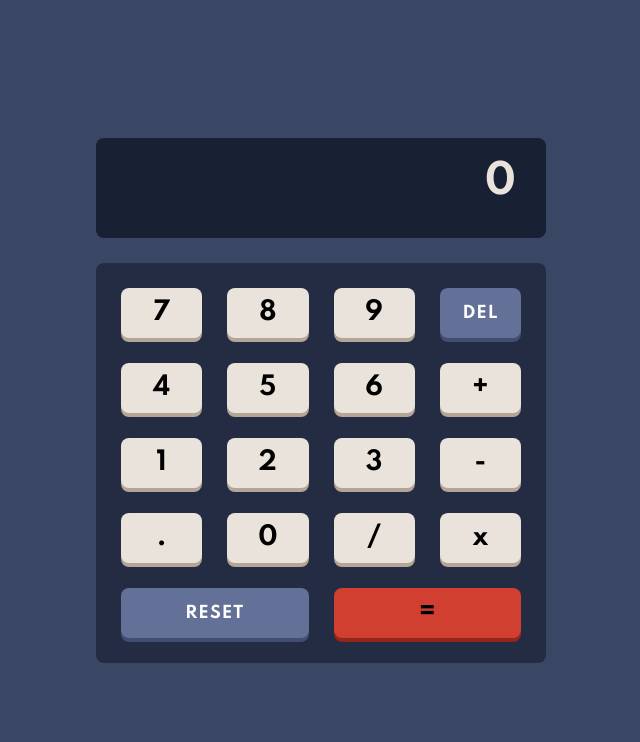
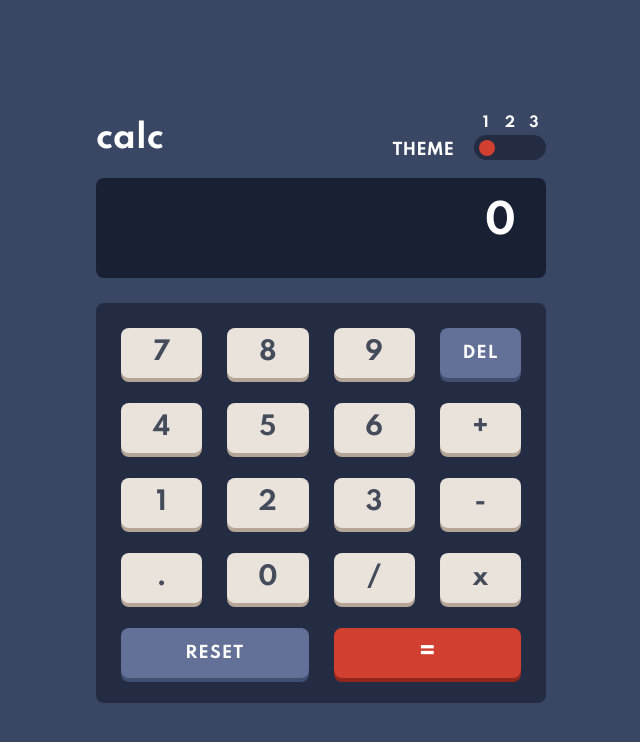
Before and after one commit to cjosue15/calculator-app-main, a plain HTML site: page index.html in a window 1280 px wide. Shown: the whole page, without its empty margins (319-959 px from the left). Drawn offline with Linux system fonts and the light colour scheme.

Commit message:
se termino

```diff
--- a/css/main.css
+++ b/css/main.css
@@ -15,6 +15,77 @@
 
   --key-background-orange: hsl(30, 25%, 89%);
   --key-shadow-orange: hsl(28, 16%, 65%);
+
+  /*text*/
+  --operation-color: hsl(221, 14%, 31%);
+  --key-color: #ffffff;
+}
+
+body.theme-1 {
+  /* THEME 1 */
+  --toggle-keypad-background: hsl(223, 31%, 20%);
+  --screen-background: hsl(224, 36%, 15%);
+  --main-background: hsl(222, 26%, 31%);
+
+  /* keys */
+  --key-background-blue: hsl(225, 21%, 49%);
+  --key-shadow-blue: hsl(224, 28%, 35%);
+
+  --key-background-toggle: hsl(6, 63%, 50%);
+  --key-shadow: hsl(6, 70%, 34%);
+
+  --key-background-orange: hsl(30, 25%, 89%);
+  --key-shadow-orange: hsl(28, 16%, 65%);
+
+  /*text*/
+  --operation-color: hsl(221, 14%, 31%);
+  --key-color: #ffffff;
+}
+
+body.theme-2 {
+  /* THEME 1 */
+  --toggle-keypad-background: hsl(0, 5%, 81%);
+  --screen-background: hsl(0, 0%, 93%);
+  --main-background: hsl(0, 0%, 90%);
+
+  /* keys */
+  --key-background-blue: hsl(185, 42%, 37%);
+  --key-shadow-blue: hsl(185, 58%, 25%);
+
+  --key-background-toggle: hsl(25, 98%, 40%);
+  --key-shadow: hsl(25, 99%, 27%);
+
+  --key-background-orange: hsl(45, 7%, 89%);
+  --key-shadow-orange: hsl(35, 11%, 61%);
+
+  /*text*/
+  --operation-color: hsl(60, 10%, 19%);
+  --key-color: hsl(0, 0, 100%);
+}
+
+body.theme-3 {
+  /* THEME 1 */
+  --toggle-keypad-background: hsl(268, 71%, 12%);
+  --screen-background: hsl(268, 71%, 12%);
+  --main-background: hsl(268, 75%, 9%);
+
+  /* keys */
+  --key-background-blue: hsl(281, 89%, 26%);
+  --key-shadow-blue: hsl(285, 91%, 52%);
+
+  --key-background-toggle: hsl(176, 100%, 44%);
+  --key-shadow: hsl(177, 92%, 70%);
+
+  --key-background-orange: hsl(268, 47%, 21%);
+  --key-shadow-orange: hsl(290, 70%, 36%);
+
+  /*text*/
+  --operation-color: hsl(52, 100%, 62%);
+  --key-color: hsl(52, 100%, 62%);
+}
+
+* {
+  transition: all 0.2s ease-in;
 }
 
 body {
@@ -27,6 +98,87 @@ body {
   align-items: center;
 }
 
+.header {
+  display: flex;
+  justify-content: space-between;
+  align-items: center;
+}
+
+.header h1 {
+  color: var(--key-color);
+}
+
+.header .switch {
+  width: 72px;
+  height: 45px;
+  position: relative;
+  display: flex;
+  justify-content: center;
+  align-items: center;
+}
+
+.content-switch {
+  display: flex;
+  flex-direction: row;
+  align-items: flex-end;
+}
+
+.content-switch span {
+  margin-right: 20px;
+  color: var(--key-color);
+}
+
+.switch label {
+  width: 100%;
+  height: 100%;
+  font-size: 14px;
+  font-weight: 700;
+  color: var(--key-color);
+  text-align: center;
+  z-index: 5;
+  cursor: pointer;
+}
+
+.switch input {
+  opacity: 0;
+  position: absolute;
+  width: 1px;
+  height: 1px;
+}
+
+.switch input:nth-of-type(1):checked ~ .toggle::after {
+  left: 8px;
+}
+
+.switch input:nth-of-type(2):checked ~ .toggle::after {
+  left: calc(50% - 8px);
+}
+
+.switch input:nth-of-type(3):checked ~ .toggle::after {
+  left: calc(100% - 24px);
+}
+
+.toggle {
+  position: absolute;
+  bottom: 0;
+  width: 100%;
+  left: 0;
+  height: 25px;
+  background: var(--toggle-keypad-background);
+  border-radius: 30px;
+}
+
+.toggle::after {
+  content: '';
+  position: absolute;
+  width: 16px;
+  height: 16px;
+  background-color: var(--key-background-toggle);
+  border-radius: 50%;
+  top: calc(50% - 8px);
+  left: 5px;
+}
+
 .calculator {
   width: 450px;
 }
@@ -35,7 +187,7 @@ body {
   background-color: var(--screen-background);
   min-height: 100px;
   border-radius: var(--radius);
-  color: var(--key-background-orange);
+  color: var(--key-color);
   display: flex;
   flex-direction: column;
   justify-content: center;
@@ -67,6 +219,7 @@ body {
   text-align: center;
   height: 50px;
   border-radius: 8px;
+  color: var(--operation-color);
   background-color: var(--key-background-orange);
   font-size: 25px;
   line-height: 50px;
@@ -95,6 +248,7 @@ body {
 }
 
 .key.equal {
+  color: var(--key-color);
   background-color: var(--key-background-toggle);
   grid-column: 3/5;
   box-shadow: 0px 4px 0px 0px var(--key-shadow);
--- a/index.html
+++ b/index.html
@@ -9,10 +9,28 @@
     <link rel="stylesheet" href="css/main.css" />
     <title>Frontend Mentor | Calculator app</title>
   </head>
-  <body>
+  <body class="theme-1">
     <main>
+      <div class="header">
+        <h1>calc</h1>
+        <div class="content-switch">
+          <span>THEME</span>
+          <div class="switch">
+            <!-- 1 -->
+            <label for="theme-1">1</label>
+            <input type="radio" name="theme" id="theme-1" value="1" />
+            <!-- 2 -->
+            <label for="theme-2">2</label>
+            <input type="radio" name="theme" id="theme-2" value="2" />
+            <!-- 3 -->
+            <label for="theme-3">3</label>
+            <input type="radio" name="theme" id="theme-3" value="3" />
+            <!-- toggle -->
+            <div class="toggle"></div>
+          </div>
+        </div>
+      </div>
       <div class="calculator">
-        <div class="header"></div>
         <div class="result-box"><span id="operation"></span><span id="result"></span></div>
         <div class="keypad">
           <div class="key">7</div>
--- a/js/main.js
+++ b/js/main.js
@@ -5,9 +5,11 @@ const resetButton$ = document.querySelector('.reset');
 const delButton$ = document.querySelector('.del');
 const result$ = document.querySelector('#result');
 const resultBox$ = document.querySelector('.result-box');
+const switch$ = document.querySelector('.switch');
+const body$ = document.querySelector('body');
 const operationKeys = ['+', '-', 'x', '/'];
 const objOperationKeys = {
-  x: ' x',
+  x: 'x',
   '-': '-',
   '+': '+',
   '/': '/',
@@ -16,6 +18,29 @@ let firstOperation = '';
 let secondOperation = '';
 operationText$.innerText = 0;
 let signo = null;
+
+switch$.addEventListener('click', (e) => {
+  const value = e.target.value;
+  if (value) {
+    changeTheme(value);
+  }
+});
+
+const changeTheme = (value) => {
+  body$.className = '';
+
+  switch (Number(value)) {
+    case 1:
+      body$.classList.add('theme-1');
+      break;
+    case 2:
+      body$.classList.add('theme-2');
+      break;
+    default:
+      body$.classList.add('theme-3');
+      break;
+  }
+};
 
 const resetAll = (result) => {
   firstOperation = '';
@@ -93,7 +118,7 @@ equalButton$.addEventListener('click', () => {
       result = Number(firstOperation) * Number(secondOperation);
       break;
     default:
-    case 'x':
+    case '/':
       result = Number(firstOperation) / Number(secondOperation);
       break;
   }
```
